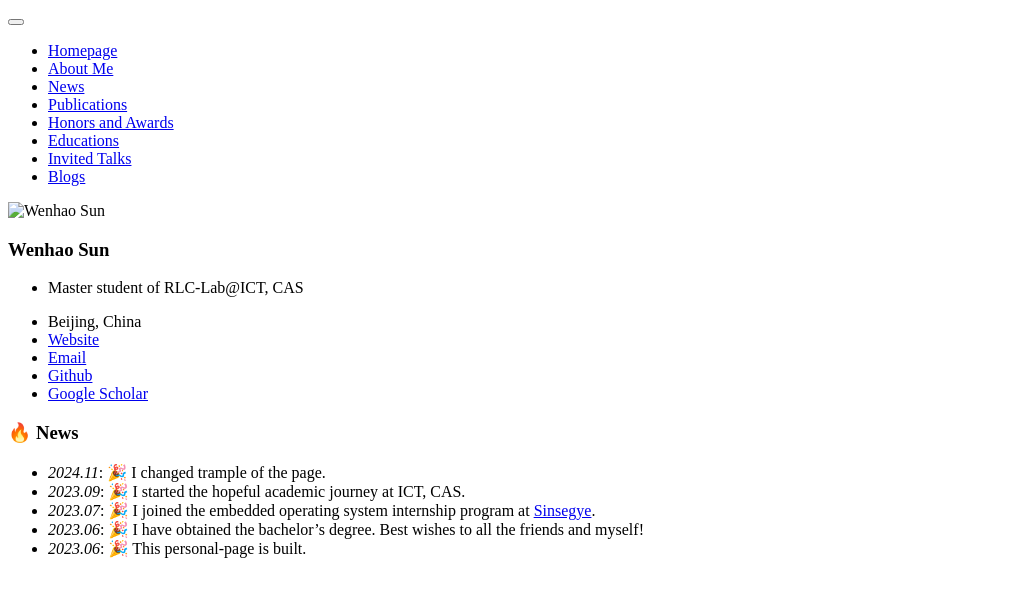
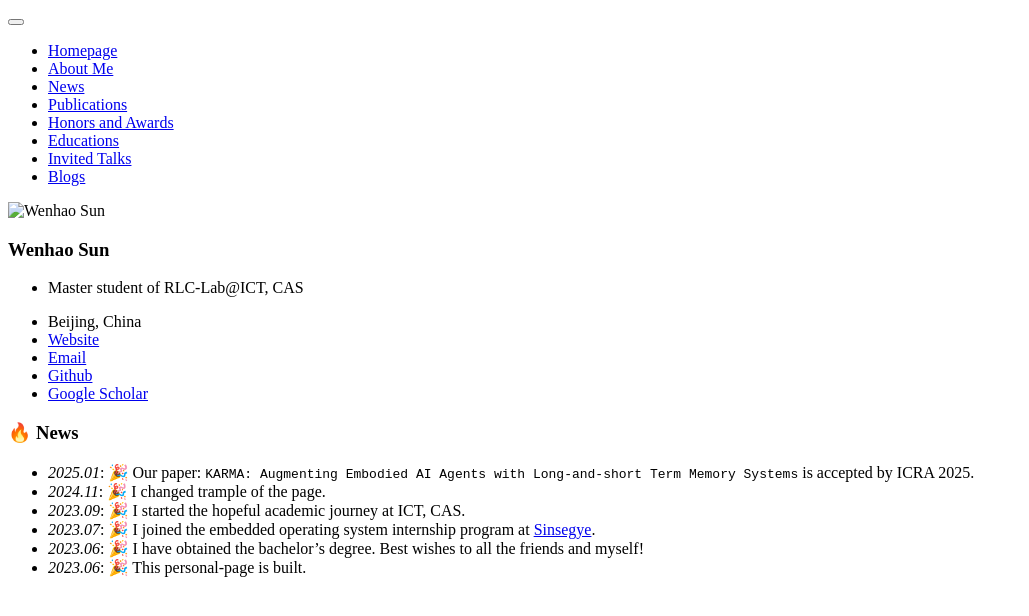
Before and after one commit to sun123-cmd/sun123-cmd.github.io, a Jekyll site: the page built from _pages/includes/news.md, in a window 1280 px wide. Shown: the top 616 px of the page, without its empty margins (0-1029 px from the left). Built offline with Jekyll 4.4.1, drawn with Linux system fonts in a browser that asks for light colours; our own code applies the rules of GitHub Pages for plain Markdown files.

Commit message:
Update news.md

```diff
--- a/_pages/includes/news.md
+++ b/_pages/includes/news.md
@@ -1,4 +1,5 @@
 # 🔥 News
+- *2025.01*: 🎉 Our paper: `KARMA: Augmenting Embodied AI Agents with Long-and-short Term Memory Systems` is accepted by ICRA 2025.
 - *2024.11*: 🎉 I changed trample of the page.
 - *2023.09*: 🎉 I started the hopeful academic journey at ICT, CAS.
 - *2023.07*: 🎉 I joined the embedded operating system internship program at [Sinsegye](https://www.sinsegye.com.cn/).
```
